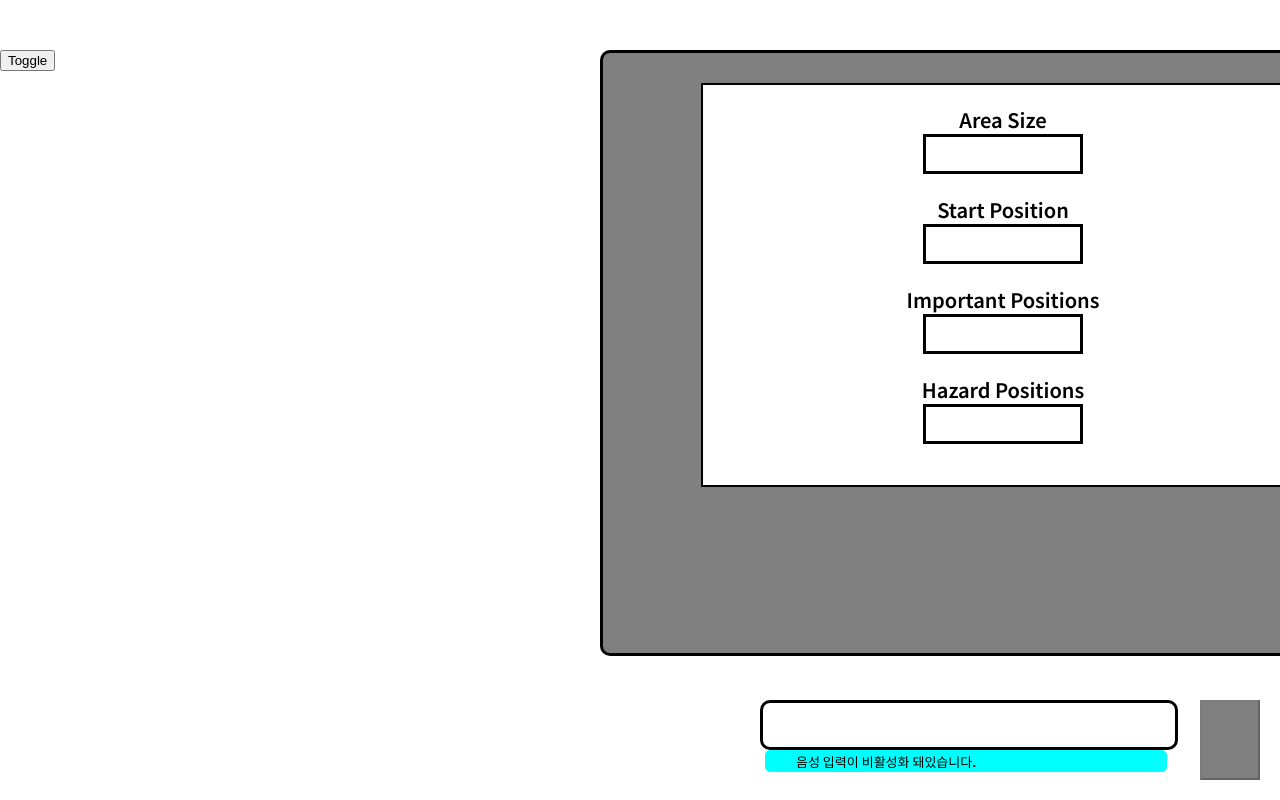
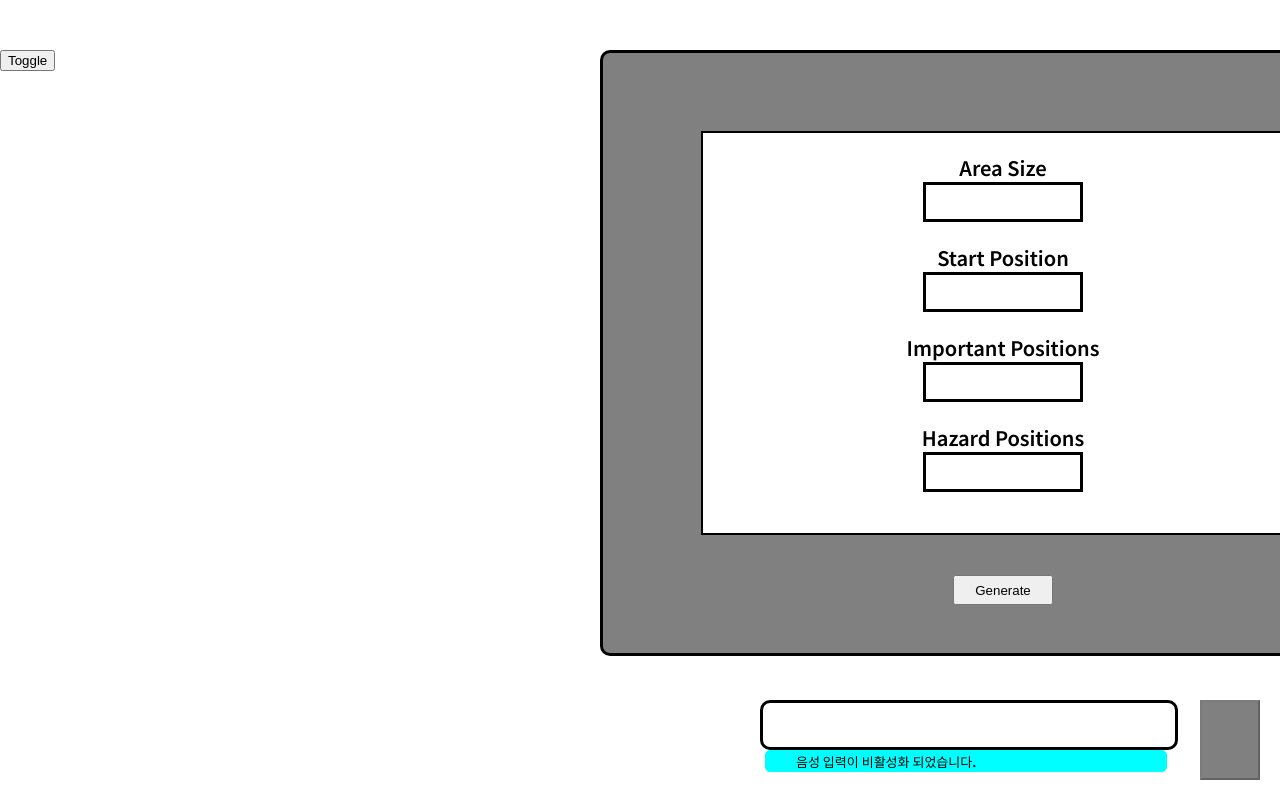
Before and after one commit to hdm0922/2023-SoftwareEngineering, a React (Create React App) app in the folder frontend/frontend-app/: page / in a window 1280 px wide. Shown: the top 800 px of the page. Built offline with nearby package versions, Linux system fonts and the light colour scheme; some icons are missing.

Commit message:
feat: Add generate button

```diff
--- a/frontend/frontend-app/src/App.js
+++ b/frontend/frontend-app/src/App.js
@@ -10,7 +10,7 @@ import StateMessageBox from './SpeechHandleComponents/StateMessageBox';
 const App = () => {
 
     const [inputText, setInputText] = useState('');
-    const [stateMessage, setStateMessage] = useState('음성 입력이 비활성화 돼있습니다.');
+    const [stateMessage, setStateMessage] = useState('음성 입력이 비활성화 되었습니다.');
 
 
     return (
--- /dev/null
+++ b/frontend/frontend-app/src/MainPanelComponents/BottomPanelComponents/BottomPanel.css
@@ -0,0 +1,15 @@
+
+
+.BottomPanel {
+
+    display: flex;
+    justify-content: center;
+    align-items: center;
+
+    position: relative;
+    top: 35px;
+
+    width: 600px;
+    height: 100px;
+
+}
--- /dev/null
+++ b/frontend/frontend-app/src/MainPanelComponents/BottomPanelComponents/BottomPanel.js
@@ -0,0 +1,17 @@
+import React from "react";
+import './BottomPanel.css'
+import GenerateAreaButton from "./GenerateAreaButton";
+
+const BottomPanel = () => {
+
+    return (
+
+        <div className="BottomPanel">
+            <GenerateAreaButton.ReactElement />
+        </div>
+
+    );
+
+};
+
+export default BottomPanel;
--- /dev/null
+++ b/frontend/frontend-app/src/MainPanelComponents/BottomPanelComponents/GenerateAreaButton.css
@@ -0,0 +1,13 @@
+
+
+.GenerateAreaButton {
+
+    position: relative;
+
+    /* top: 500px;
+    left: -350px; */
+
+    width: 100px;
+    height: 30px;
+
+}
--- /dev/null
+++ b/frontend/frontend-app/src/MainPanelComponents/BottomPanelComponents/GenerateAreaButton.js
@@ -0,0 +1,22 @@
+import React from "react";
+import "./GenerateAreaButton.css"
+
+const GenerateAreaButton = {
+
+};
+
+GenerateAreaButton.ReactElement = () => {
+
+    return (
+
+        <button className="GenerateAreaButton">
+            <span>Generate</span>
+        </button>
+
+    );
+
+
+
+};
+
+export default GenerateAreaButton;
--- a/frontend/frontend-app/src/MainPanelComponents/MainPanel.css
+++ b/frontend/frontend-app/src/MainPanelComponents/MainPanel.css
@@ -3,6 +3,8 @@
 
     display: flex;
     justify-content: center;
+    align-items: center;
+    flex-direction: column;
 
     position: absolute;
     top: 50px;
--- a/frontend/frontend-app/src/MainPanelComponents/MainPanel.js
+++ b/frontend/frontend-app/src/MainPanelComponents/MainPanel.js
@@ -1,6 +1,7 @@
 import React from "react";
 import './MainPanel.css'
-import UserInputPanel from "./UserInputPanel";
+import UserInputPanel from "./UserInputPanelComponents/UserInputPanel";
+import BottomPanel from "./BottomPanelComponents/BottomPanel";
 
 const MainPanel = {
 
@@ -12,6 +13,7 @@ MainPanel.ReactElement = () => {
 
         <div className="MainPanel">
             <UserInputPanel.ReactElement />
+            <BottomPanel />
         </div>
 
     );
--- a/frontend/frontend-app/src/SpeechHandleComponents/STTButton.js
+++ b/frontend/frontend-app/src/SpeechHandleComponents/STTButton.js
@@ -49,7 +49,7 @@ STTButton.Deactivate = function(setStateMessage) {
   if (!this.activated) return;
 
   this.activated = false;
-  setStateMessage("음성 입력이 비활성화 돼있습니다.")
+  setStateMessage("음성 입력이 비활성화 되었습니다.")
   return;
 };
 
--- a/frontend/frontend-app/src/ToggleSTTButton.css
+++ b/frontend/frontend-app/src/ToggleSTTButton.css
@@ -1,5 +1,5 @@
 
-button.GenerateAreaButton {
+.ToggleSTTButton {
 
     position: absolute;
     top : 50px;
--- a/frontend/frontend-app/src/ToggleSTTButton.js
+++ b/frontend/frontend-app/src/ToggleSTTButton.js
@@ -1,7 +1,7 @@
 import React from "react";
 import './ToggleSTTButton.css';
 
-const GenerateAreaButton = ( { speechButton, setStateMessage } ) => {
+const ToggleSTTButton = ( { speechButton, setStateMessage } ) => {
 
     // const handleButtonClick = () => {
 
@@ -37,7 +37,7 @@ const GenerateAreaButton = ( { speechButton, setStateMessage } ) => {
 
 
     return (
-        <button className="GenerateAreaButton"
+        <button className="ToggleSTTButton"
                 onClick={toggleSpeechButton}>
             Toggle
         </button>
@@ -45,4 +45,4 @@ const GenerateAreaButton = ( { speechButton, setStateMessage } ) => {
 
 };
 
-export default GenerateAreaButton;
+export default ToggleSTTButton;
```
Also changed, not shown: frontend/frontend-app/src/MainPanelComponents/UserInputPanelComponents/UserInputPanel.css (renamed from frontend/frontend-app/src/MainPanelComponents/UserInputPanel.css), frontend/frontend-app/src/MainPanelComponents/UserInputPanelComponents/UserInputPanel.js (renamed from frontend/frontend-app/src/MainPanelComponents/UserInputPanel.js).
